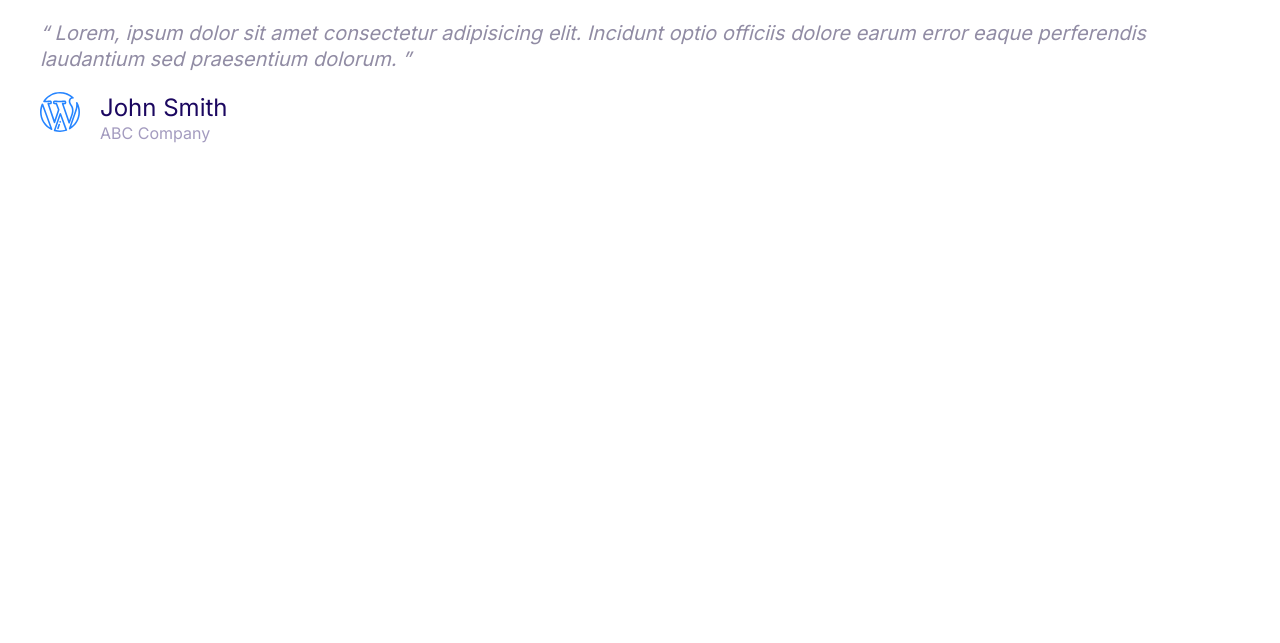
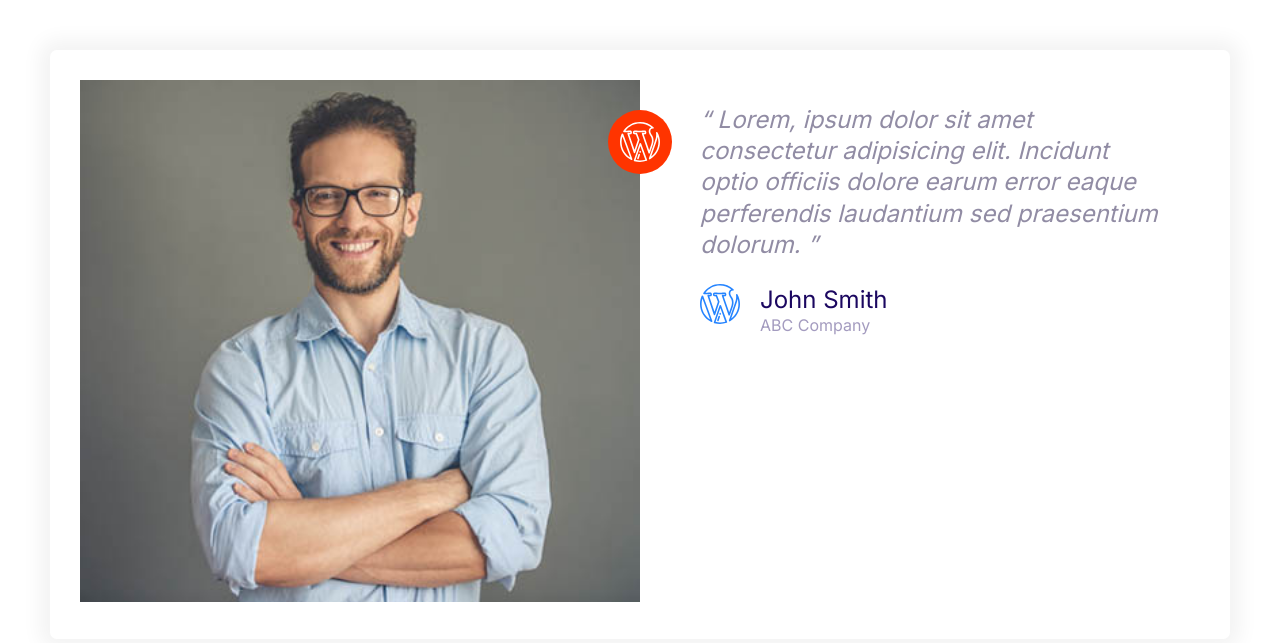
Before and after one commit to tinamkh/Moshify, a plain HTML site: page index.html in a window 1280 px wide. Drawn offline with Linux system fonts and the light colour scheme.

Commit message:
testimonial.

```diff
--- a/css/styles.css
+++ b/css/styles.css
@@ -151,9 +151,16 @@ font-size: 1.6rem;
    width:40PX;
    height: 40px;
   }
+  icon--small{
+    width: 30px;
+    height: 30px;
+  }
 
   .icon--primary{
    fill: var(--color-primary);
+  }
+  .icon--white{
+    fill: white;
   }
 
   .icon-container{
@@ -164,6 +171,10 @@ font-size: 1.6rem;
   display: inline-flex;
   justify-content: center;
   align-items: center;
+  }
+
+  .icon-container--accent{
+    background-color: var(--color-accent);
   }
 
   /* buttons */
@@ -419,3 +430,49 @@ font-size: 1.6rem;
       font-size: 1.6rem;
     }
   }
+
+  /* Grids */
+.grid {
+  display: grid;
+}
+
+@media screen and (min-width: 768px) {
+  .grid--1x2 {
+    grid-template-columns: repeat(2, 1fr);
+  }
+}
+
+@media screen and (min-width: 1024px) {
+  .grid--1x3 {
+    grid-template-columns: repeat(3, 1fr);
+  }
+}
+
+/*testimonials*/
+.testimonial{
+  padding: 3rem;
+}
+
+.testimonial__img > img{
+  width: 100%;
+}
+
+.testimonial__img{
+  position: relative
+}
+
+.testimonial__img > .icon-container{
+  position: absolute;
+  top: 3rem;
+  right: -32px;
+}
+
+@media screen and ( min-width: 768px){
+  .testimonial .quote,
+  testimonial .quote__author{
+    font-size: 2.4rem;
+  }
+  .testimonial .quote{
+    margin-left: 6rem;
+  }
+}
--- a/index.html
+++ b/index.html
@@ -10,7 +10,17 @@
     <link rel="preconnect" href="https://fonts.gstatic.com">
     <link href="https://fonts.googleapis.com/css2?family=Inter:wght@400;600;700&display=swap" rel="stylesheet">
 </head>
-<body>
+<body style="padding: 5rem;">
+    <div class="card testimonial">
+        <div class="grid grid--1x2">
+           <div class="testimonial__img">
+               <img src="images/testimonial.jpg" alt="a happy smilling cutomer">
+               <span class="icon-container icon-container--accent">
+                <svg class="icon icon--white icon--small">
+                    <use xlink:href="images/sprite.svg#line"></use>
+                </svg>
+               </span>
+            </div>
             <blockquote class="quote">
                 <p class="quote__text">
                   Lorem, ipsum dolor sit amet consectetur adipisicing elit. Incidunt optio
@@ -31,5 +41,8 @@
                   </div>
                 </footer>
               </blockquote>
+        </div>
+
+    </div>
 </body>
 </html>
```
Also changed, not shown: Components/quotes.html (+20 -0 lines), Components/testimonial.html (added, +33 -0 lines), images/testimonial.jpg (added). Lines whose indentation alone changed are shown as unchanged.
